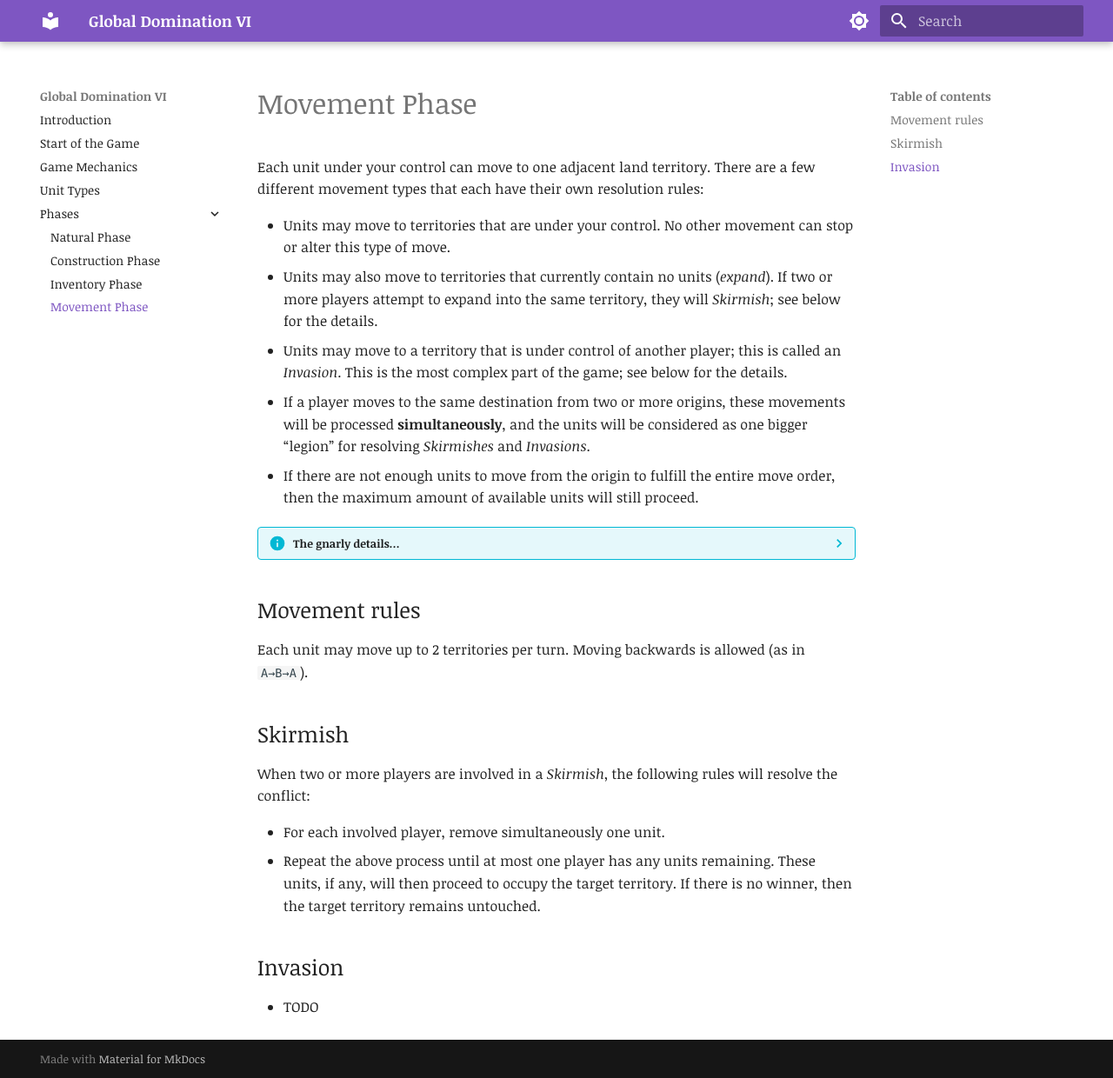
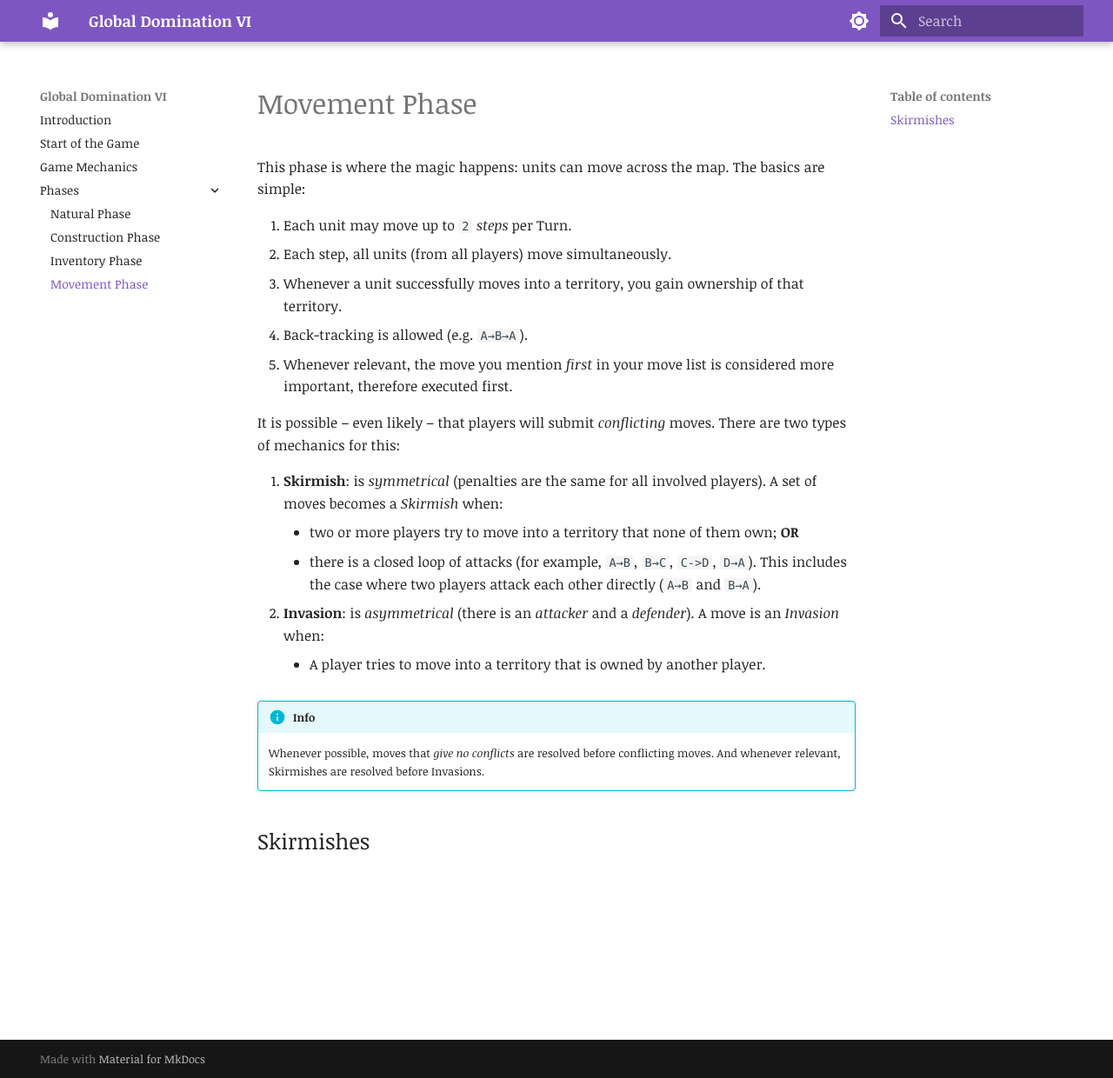
Before and after one commit to griendt/gd6, an MkDocs documentation site: the page built from docs/docs/phases/4_movement.md, in a window 1280 px wide and 1240 px high. Shown: the whole window at 87% size. Built offline with MkDocs 1.6.1 and Material for MkDocs 9.7.7, drawn with Linux system fonts in a browser that asks for light colours; some web fonts are replaced.

Commit message:
Remove stuff about multiple unit types

```diff
--- a/docs/docs/phases/4_movement.md
+++ b/docs/docs/phases/4_movement.md
@@ -1,24 +1,24 @@
 # Movement Phase
-Each unit under your control can move to one adjacent land territory. There are a few different movement types that each have their own resolution rules:
 
-* Units may move to territories that are under your control. No other movement can stop or alter this type of move.
-* Units may also move to territories that currently contain no units (*expand*). If two or more players attempt to expand into the same territory, they will *Skirmish*; see below for the details.
-* Units may move to a territory that is under control of another player; this is called an *Invasion*. This is the most complex part of the game; see below for the details.
-* If a player moves to the same destination from two or more origins, these movements will be processed **simultaneously**, and the units will be considered as one bigger "legion" for resolving *Skirmishes* and *Invasions*.
-* If there are not enough units to move from the origin to fulfill the entire move order, then the maximum amount of available units will still proceed.
+This phase is where the magic happens: units can move across the map. The basics are simple:
 
-??? info "The gnarly details..."
-    * Whenever relevant, *Skirmishes* are resolved before *Invasions*.
-    * Whenever relevant, a player's moves are resolved in the order they were sent. In case of doubt, I may ask you to specify your move priorities.
+1. Each unit may move up to `2` _steps_ per Turn.
+2. Each step, all units (from all players) move simultaneously.
+3. Whenever a unit successfully moves into a territory, you gain ownership of that territory.
+4. Back-tracking is allowed (e.g. `A→B→A`).
+5. Whenever relevant, the move you mention _first_ in your move list is considered more important, therefore executed first.
 
-## Movement rules
-Each unit may move up to 2 territories per turn. Moving backwards is allowed (as in `A→B→A`).
+It is possible -- even likely -- that players will submit _conflicting_ moves. There are two types of mechanics for this:
 
-## Skirmish
-When two or more players are involved in a *Skirmish*, the following rules will resolve the conflict:
+1. **Skirmish**: is _symmetrical_ (penalties are the same for all involved players). A set of moves becomes a *Skirmish* when:
+    - two or more players try to move into a territory that none of them own; **OR**
+    - there is a closed loop of attacks (for example, `A→B`, `B→C`, `C->D`, `D→A`).
+      This includes the case where two players attack each other directly (`A→B` and `B→A`).
+2. **Invasion**: is _asymmetrical_ (there is an _attacker_ and a _defender_). A move is an *Invasion* when:
+    - A player tries to move into a territory that is owned by another player.
 
-* For each involved player, remove simultaneously one unit.
-* Repeat the above process until at most one player has any units remaining. These units, if any, will then proceed to occupy the target territory. If there is no winner, then the target territory remains untouched.
+!!! info Resolution order
+    Whenever possible, moves that *give no conflicts* are resolved before conflicting moves.
+    And whenever relevant, Skirmishes are resolved before Invasions.
 
-## Invasion
-* TODO
+## Skirmishes
```
Also changed, not shown: docs/docs/mechanics.md (+0 -2 lines), docs/docs/phases/2_construction.md (+1 -5 lines), docs/docs/units.md (deleted, +0 -6 lines).
